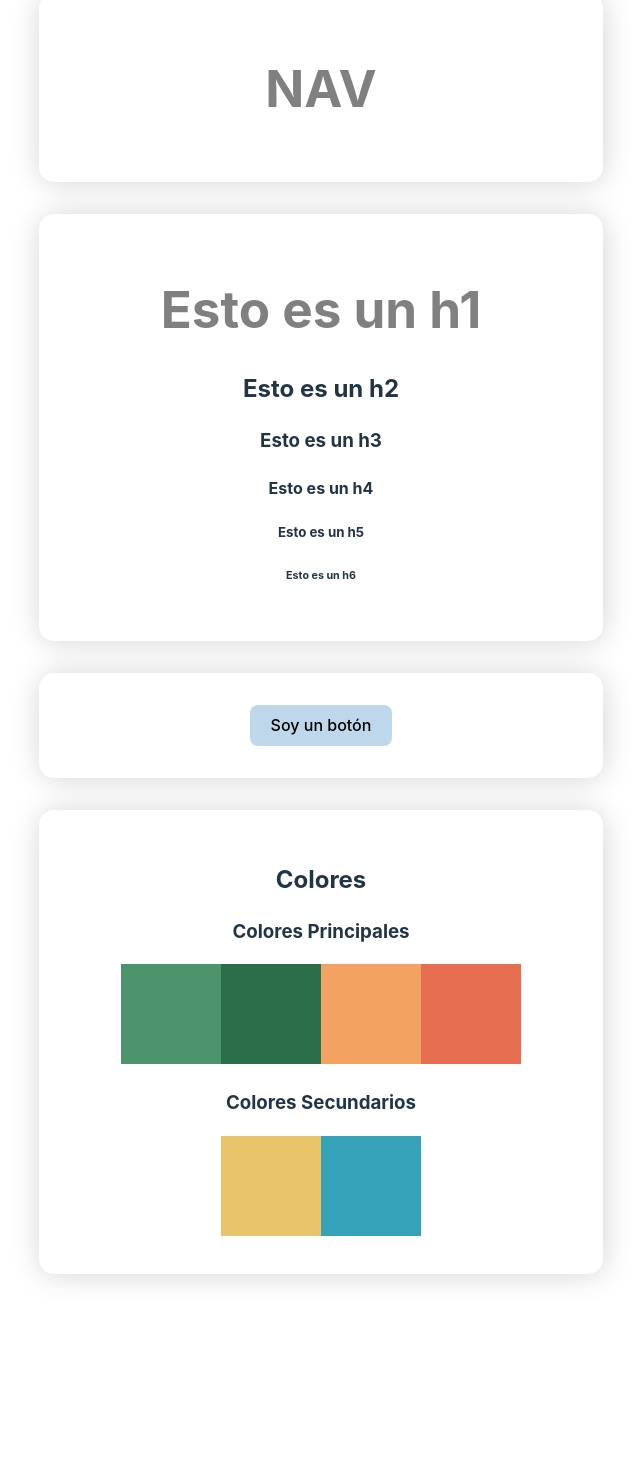
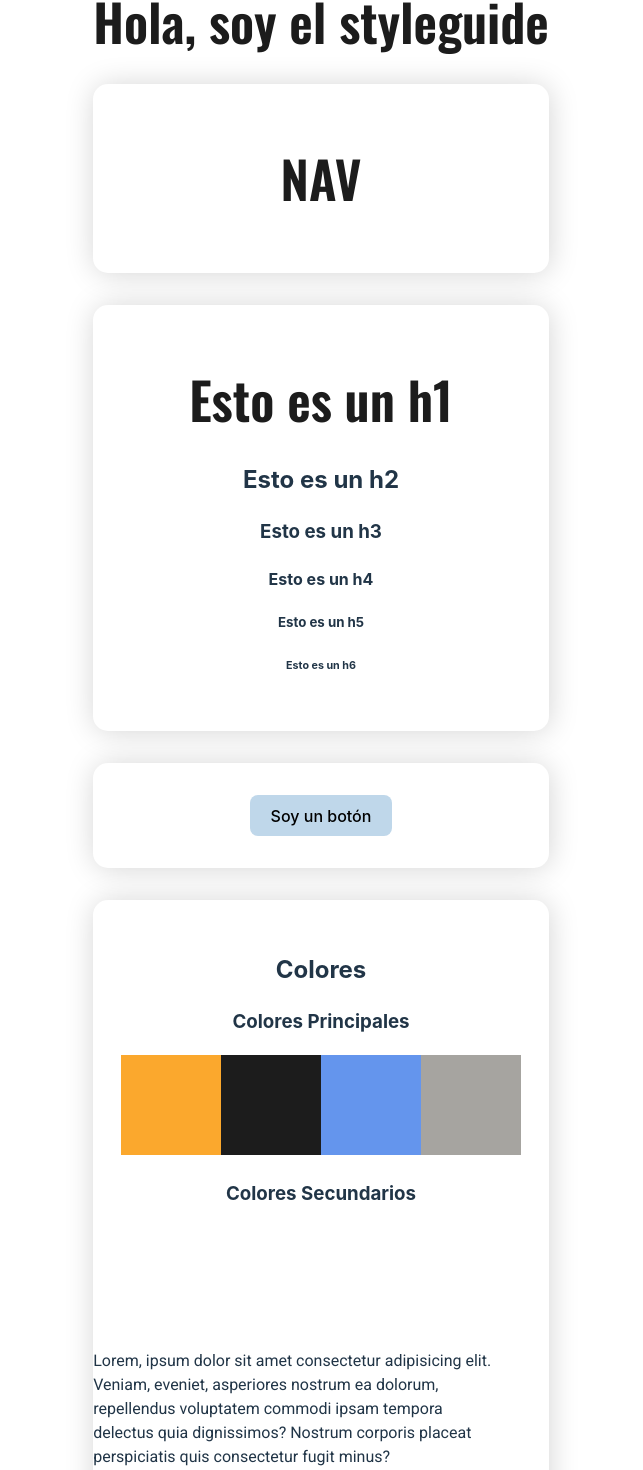
Before and after one commit to carugui/project-gamma, a React (Vite) app: page /styleguide in a window 1280 px wide. Shown: the part 403-1873 px from the top of the page, without its empty margins (319-962 px from the left). Before the commit the page ends 1741 px from the top, so only its background shows below. Built offline with nearby package versions, Linux system fonts and the light colour scheme.

Commit message:
intento de variables

```diff
--- a/index.html
+++ b/index.html
@@ -4,6 +4,12 @@
     <meta charset="UTF-8" />
     <link rel="icon" type="image/svg+xml" href="/vite.svg" />
     <meta name="viewport" content="width=device-width, initial-scale=1.0" />
+    <link rel="preconnect" href="https://fonts.googleapis.com">
+    <link rel="preconnect" href="https://fonts.gstatic.com" crossorigin>
+    <link href="https://fonts.googleapis.com/css2?family=Oswald:wght@200;300;500;600&family=Roboto:wght@100;300;400&display=swap" rel="stylesheet">
+    <link rel="preconnect" href="https://fonts.googleapis.com">
+    <link rel="preconnect" href="https://fonts.gstatic.com" crossorigin>
+    <link href="https://fonts.googleapis.com/css2?family=Quicksand:wght@400;500;600&display=swap" rel="stylesheet">
     <title>Vite + React</title>
   </head>
   <body>
--- a/src/App.jsx
+++ b/src/App.jsx
@@ -10,6 +10,7 @@ import './scss/global.scss'
 import Home from './views/Home'
 import Contact from './views/Contact'
 import Styleguide from './styleguide/Styleguide'
+
 
 function App() {
   const [count, setCount] = useState(0)
--- a/src/components/topbar/Topbar.jsx
+++ b/src/components/topbar/Topbar.jsx
@@ -6,6 +6,7 @@ function Topbar() {
   return (
     <>
       <h1 className='topbar'>Proyecto Gamma</h1>
+
     </>
   )
 }
--- a/src/scss/_typography.scss
+++ b/src/scss/_typography.scss
@@ -1,3 +1,14 @@
 h1 {
-    color: grey;
+    color: $color_smoke;
+    font-family: $font-family--header;
+
 }
+
+.parrafos {
+    width: 400px;
+    text-align: left;
+    justify-content: center;
+    font-family: $font-family--parrafo;
+    background-color: $color-grey-light;
+
+}
--- /dev/null
+++ b/src/scss/_variables.scss
@@ -0,0 +1,14 @@
+$color-yellow: #fba82d;
+$color_smoke: #1c1c1c;
+$color-grey-dark: #707070;
+$color-grey-smoot: #a6a4a0;
+$color-yellow-smoot: #FAEBD4;
+$color-white: #ffffff;
+
+$color-grey-light: grey-light;
+
+
+
+$font-family--header:'Oswald';
+$font-family--parrafo:'Roboto';
+$font-family--gammaTitle:'Quicksand';
--- a/src/scss/global.scss
+++ b/src/scss/global.scss
@@ -1,4 +1,6 @@
-@import './_typography.scss';
+@import './variables.scss';
+@import './typography.scss';
+
 
 :root {
     font-family: Inter, system-ui, Avenir, Helvetica, Arial, sans-serif;
--- a/src/scss/style.scss
+++ /dev/null
@@ -1,2 +0,0 @@
-@import './mixins.scss';
-@import './typography';
--- a/src/styleguide/Nav.jsx
+++ b/src/styleguide/Nav.jsx
@@ -4,5 +4,6 @@ export default function Nav () {
     return <>
         <h1 className='nav'>NAV</h1>
 
+
     </>
 }
--- a/src/styleguide/Styleguide.jsx
+++ b/src/styleguide/Styleguide.jsx
@@ -1,10 +1,11 @@
 import Nav from './Nav'
 import Button from '../components/button/Button'
+import Topbar from '../components/topbar/Topbar'
 import './style.scss'
 
 export default function Styleguide () {
     return <>
-
+        <Topbar/>
         <h1>Hola, soy el styleguide</h1>
 
         <div className='section'>
@@ -28,14 +29,18 @@ export default function Styleguide () {
         <h2 className="titular-seccion">Colores</h2>
 
             <h3>Colores Principales</h3>
-            <div className="seccion-color bg-color-green" data-color="#4C956C"></div>
-            <div className="seccion-color bg-color-green-dark" data-color="#2C6E49"></div>
-            <div className="seccion-color bg-color-orange" data-color="#F4A261"></div>
-            <div className="seccion-color bg-color-orange-dark" data-color="#E76F51"></div>
+            <div className="seccion-color bg-color-yellow"></div>
+            <div className="seccion-color bg-color-smoke"></div>
+            <div className="seccion-color bg-color-grey-dark"></div>
+            <div className="seccion-color bg-color-grey-smoot" ></div>
 
             <h3>Colores Secundarios</h3>
-            <div className="seccion-color bg-color-yellow" data-color="#E9C46A"></div>
-            <div className="seccion-color bg-color-blue" data-color="#37A3BB"></div>
+            <div className="seccion-color bg-color-yellow-smoot" data-color="#FAEBD4"></div>
+            <div className="seccion-color bg-olor-white" data-color="#ffffff"></div>
+
+            <p className="parrafos">
+                Lorem, ipsum dolor sit amet consectetur adipisicing elit. Veniam, eveniet, asperiores nostrum ea dolorum, repellendus voluptatem commodi ipsam tempora delectus quia dignissimos? Nostrum corporis placeat perspiciatis quis consectetur fugit minus?
+            </p>
         </div>
 
     </>
--- a/src/styleguide/style.scss
+++ b/src/styleguide/style.scss
@@ -1,3 +1,4 @@
+
 .section {
 
     border-radius: 15px;
@@ -16,10 +17,27 @@
 }
 
 /* COLORES */
-.color-green {
-    color: #4C956C;
+.bg-color-yellow {
+    background-color: #fba82d;
 }
-.bg-color-green {
+.bg-color-smoke {
+    background-color: #1c1c1c;
+}
+
+.bg-color-grey-dark {
+    background-color: cornflowerblue
+}
+
+.bg-color-grey-smoot {
+    background-color: #a6a4a0;
+}
+
+
+
+
+
+
+/*.bg-color-green {
     background-color: #4C956C;
 }
 
@@ -48,7 +66,7 @@
     color: #E9C46A;
 }
 .bg-color-yellow {
-    background-color: #E9C46A;
+    background-color: #1d1604;
 }
 
 .color-blue {
@@ -57,3 +75,4 @@
 .bg-color-blue {
     background-color: #37A3BB;
 }
+*/
```
